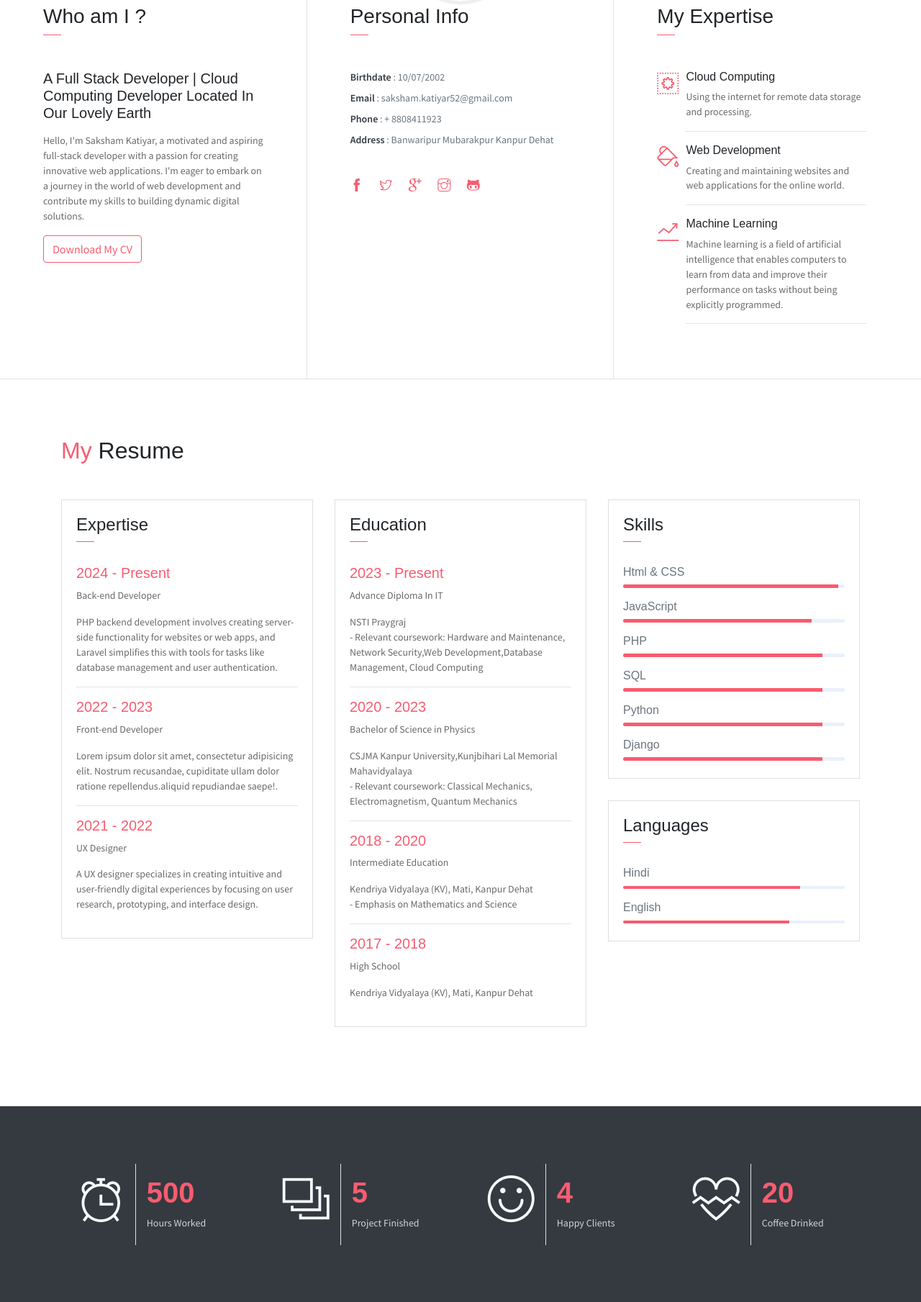
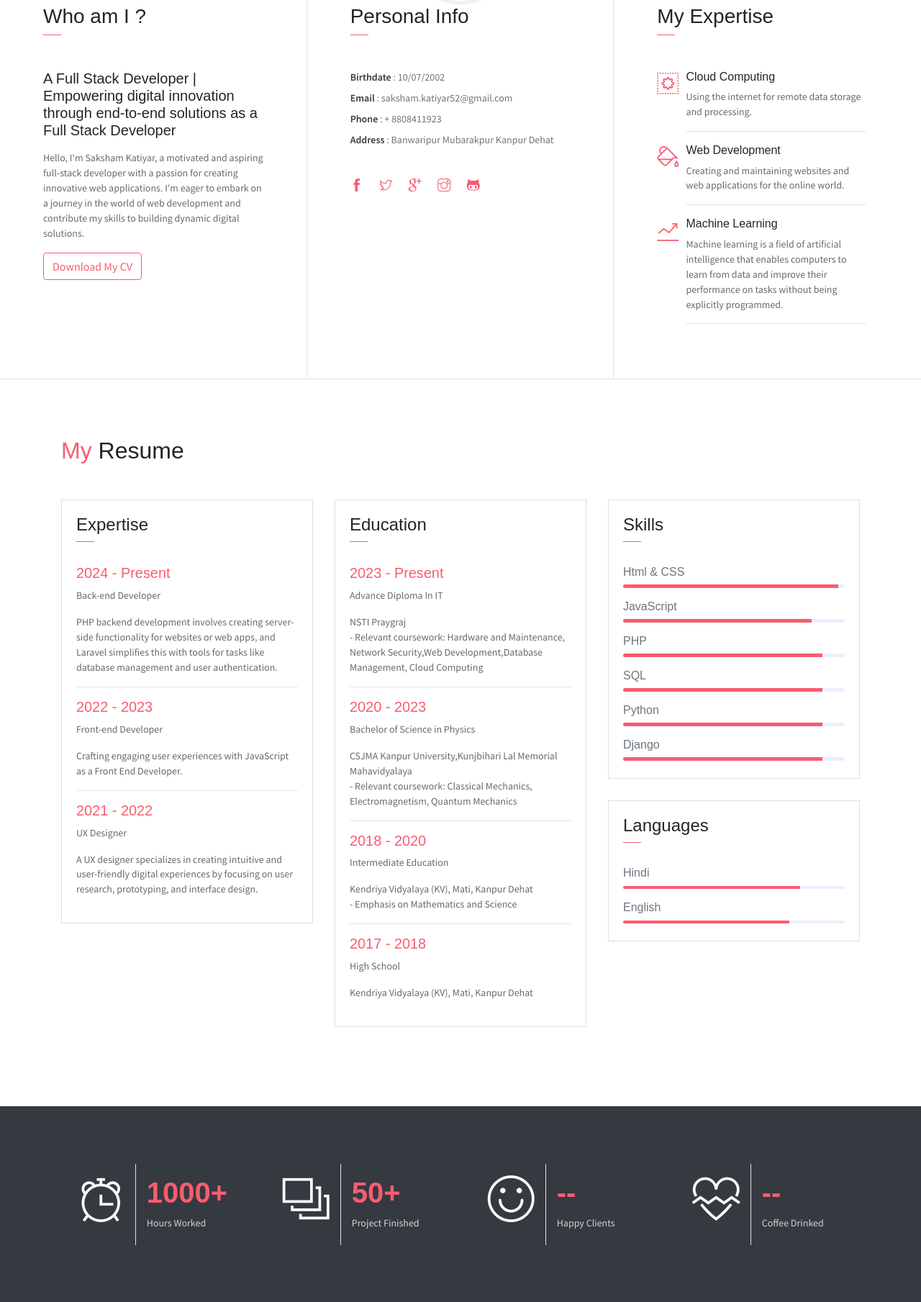
Before and after one commit to SakshamKatiy/Portfolio, a Django app: page / in a window 1280 px wide. Shown: the part 771-2580 px from the top of the page at 72% size. Run offline with Django 4.2, Linux system fonts and the light colour scheme; some libraries are stand-ins or nearby versions.

Commit message:
Update index.html

```diff
--- a/myapp/templates/index.html
+++ b/myapp/templates/index.html
@@ -26,7 +26,7 @@
             <div class="header-content">
                 <h4 class="header-subtitle" >Hello, I am</h4>
                 <h1 class="header-title">Saksham Katiyar</h1>
-                <h6 class="header-mono" >Frond end Designer | Developer</h6>
+                <h6 class="header-mono" >Frond end Designer | Developer | Cloud Architectr</h6>
                 <button class="btn btn-primary btn-rounded"><i class="ti-printer pr-2"></i>Print Resume</button>
             </div>
         </div>
@@ -52,7 +52,7 @@
                     <img src="{% static 'assets/imgs/avatar.jpg' %}" alt="" class="brand-img">
                     <li class="brand-txt">
                         <h5 class="brand-title">Saksham Katiyar</h5>
-                        <div class="brand-subtitle">A Full Stack Developer | Cloud Computing</div>
+                        <div class="brand-subtitle">A Full Stack Developer </div>
                     </li>
                 </ul>
                 <ul class="navbar-nav ml-auto">
@@ -74,7 +74,7 @@
             <div class="col-lg-4 about-card">
                 <h3 class="font-weight-light">Who am I ?</h3>
                 <span class="line mb-5"></span>
-                <h5 class="mb-3">A Full Stack Developer | Cloud Computing Developer Located In Our Lovely Earth</h5>
+                <h5 class="mb-3">A Full Stack Developer | Empowering digital innovation through end-to-end solutions as a Full Stack Developer</h5>
                 <p class="mt-20">Hello, I'm Saksham Katiyar, a motivated and aspiring full-stack developer with a passion for creating innovative web applications. I'm eager to embark on a journey in the world of web development and contribute my skills to building dynamic digital solutions.</p>
                 <button class="btn btn-outline-danger"><i class="icon-down-circled2 "></i>Download My CV</button>
             </div>
@@ -147,7 +147,7 @@
                             <hr>
                             <h6 class="title text-danger">2022 - 2023</h6>
                             <P>Front-end Developer</P>
-                            <P class="subtitle">Lorem ipsum dolor sit amet, consectetur adipisicing elit. Nostrum recusandae, cupiditate ullam dolor ratione repellendus.aliquid repudiandae saepe!.</P>
+                            <P class="subtitle">Crafting engaging user experiences with JavaScript as a Front End Developer.</P>
                             <hr>
                             <h6 class="title text-danger">2021 - 2022</h6>
                             <P>UX Designer</P>
@@ -260,7 +260,7 @@
                             <div class="m-auto"><i class="ti-alarm-clock icon-xl"></i></div>
                         </div>
                         <div class="col-7 text-left py-3">
-                            <h1 class="text-danger font-weight-bold font40">500</h1>
+                            <h1 class="text-danger font-weight-bold font40">1000+</h1>
                             <p class="text-light mb-1">Hours Worked</p>
                         </div>
                     </div>
@@ -271,7 +271,7 @@
                             <div class="m-auto"><i class="ti-layers-alt icon-xl"></i></div>
                         </div>
                         <div class="col-7 text-left py-3">
-                            <h1 class="text-danger font-weight-bold font40">5</h1>
+                            <h1 class="text-danger font-weight-bold font40">50+</h1>
                             <p class="text-light mb-1">Project Finished</p>
                         </div>
                     </div>
@@ -282,7 +282,7 @@
                             <div class="m-auto"><i class="ti-face-smile icon-xl"></i></div>
                         </div>
                         <div class="col-7 text-left py-3">
-                            <h1 class="text-danger font-weight-bold font40">4</h1>
+                            <h1 class="text-danger font-weight-bold font40">--</h1>
                             <p class="text-light mb-1">Happy Clients</p>
                         </div>
                     </div>
@@ -293,7 +293,7 @@
                             <div class="m-auto"><i class="ti-heart-broken icon-xl"></i></div>
                         </div>
                         <div class="col-7 text-left py-3">
-                            <h1 class="text-danger font-weight-bold font40">20</h1>
+                            <h1 class="text-danger font-weight-bold font40">--</h1>
                             <p class="text-light mb-1">Coffee Drinked</p>
                         </div>
                     </div>
@@ -382,7 +382,7 @@
                         </div>
                     </div>
                 </div>
-                <div class="col-md-4 col-sm-6">
+<!--                 <div class="col-md-4 col-sm-6">
                     <div class="card mb-5">
                        <div class="card-header has-icon">
                             <i class="ti-support text-danger" aria-hidden="true"></i>
@@ -392,7 +392,7 @@
                             <P class="subtitle">Lorem ipsum dolor sit amet, consectetur adipisicing elit. Ullam commodi provident, dolores reiciendis enim pariatur error optio, tempora ex, nihil nesciunt! In praesentium sunt commodi, unde ipsam ex veritatis laboriosam dolor asperiores suscipit blanditiis, dignissimos quos nesciunt nulla aperiam officia.</P>
                         </div>
                     </div>
-                </div>
+                </div> -->
             </div>
         </div>
     </section>
```
